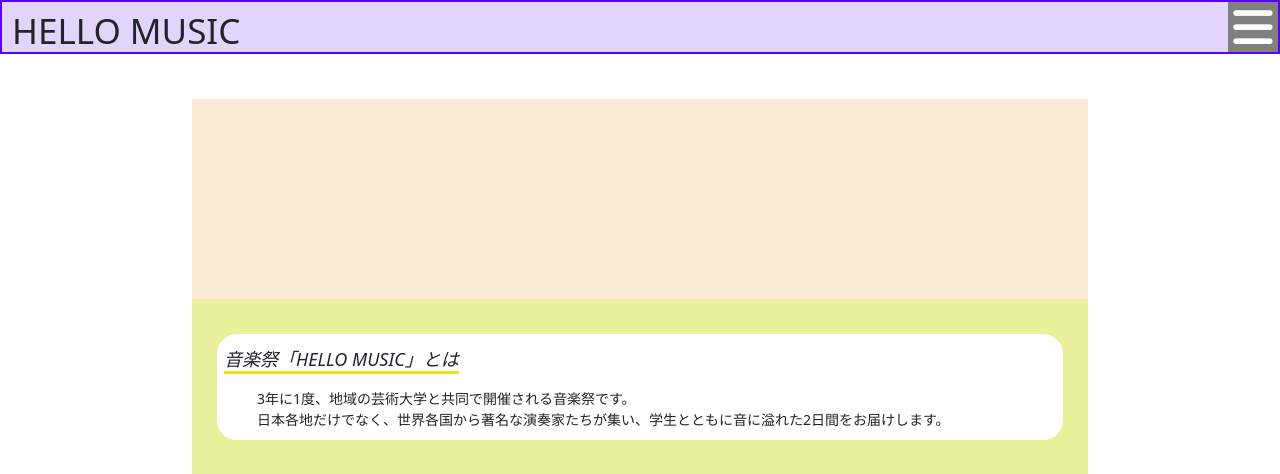
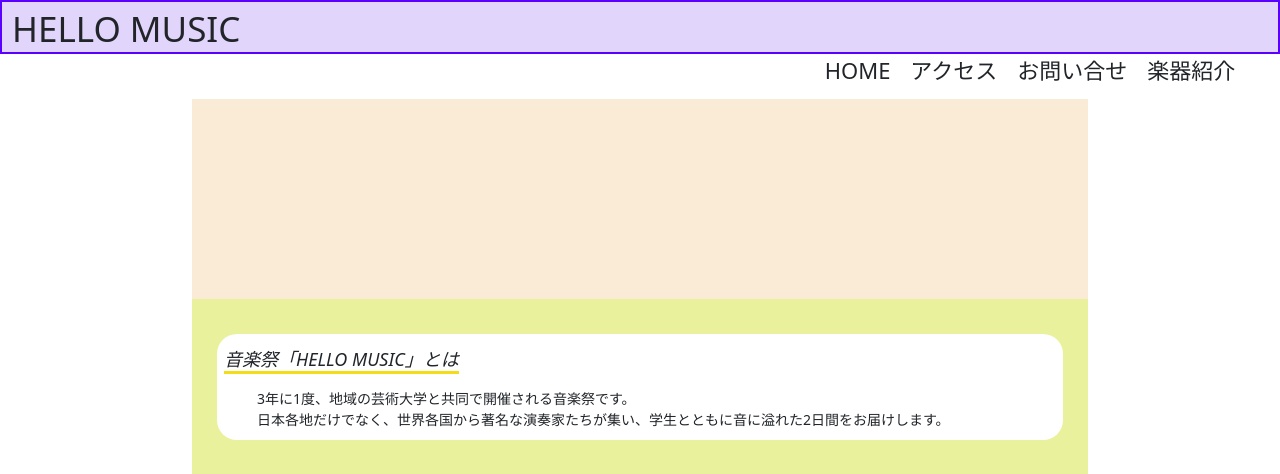
Before and after one commit to web-port4110-code/web-site-HELLO-MUSIC, a PHP site: page /validation/index.html in a window 1280 px wide. Shown: the top 474 px of the page. Run offline with PHP 8.4, Linux system fonts and the light colour scheme; some libraries are stand-ins or nearby versions.

Commit message:
デスクトップ版のメニューレイアウトとアテンションの文字表示を調整しました

```diff
--- a/css/style.css
+++ b/css/style.css
@@ -157,6 +157,57 @@ header li:nth-child(odd) {
 
 header li:nth-child(even) {
     background-color: hsl(260, 82%, 91%);
+}
+
+@media (min-width: 768px) {
+
+    .attention {
+        display: flex;
+        justify-content: center;
+        align-items: center;
+        font-size: 18px;
+    }
+
+    header h1 {
+        margin-top: 3px;
+    }
+
+    .headerBox__button {
+        display: none;
+    }
+
+    header ul {
+        list-style-type: none;
+        display: flex;
+        justify-content: center;
+        width: 500px;
+        position: absolute;
+        top: 54px;
+        right: 0;
+        }
+
+    header li {
+        border-bottom: none;
+        border-left: none;
+        border-right: none;
+        padding-left: 0;
+        padding-top: 0;
+        padding-bottom: 0;
+        margin: 0 10px 0;
+        font-size: 22px;
+    }
+
+    header li:first-child {
+        border-top: none;
+    }
+
+    header li:nth-child(odd) {
+        background-color: transparent;
+    }
+
+    header li:nth-child(even) {
+        background-color: transparent;
+    }
 }
 
 /*------------------------------------------------
```
